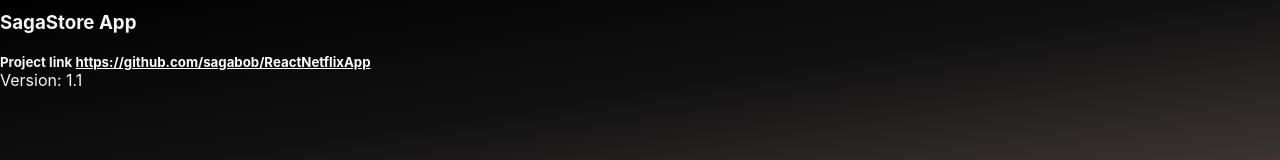
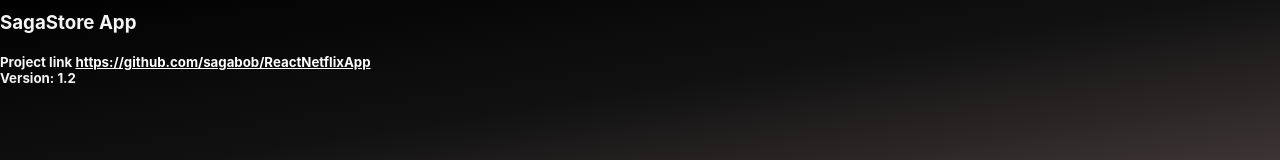
Before and after one commit to sagabob/ReactNetflixApp, a React (Create React App) app: page / in a window 1280 px wide. Shown: the part 1211-1371 px from the top of the page. Built offline with nearby package versions, Linux system fonts and the light colour scheme; no server answers.

Commit message:
work in progres

```diff
--- a/src/components/Footer.js
+++ b/src/components/Footer.js
@@ -12,7 +12,7 @@
           https://github.com/sagabob/ReactNetflixApp
         </a>
       </h5>
-      <p>Version: 1.1</p>
+      <h5>Version: 1.2</h5>
       <br />
     </footer>
   );
```
